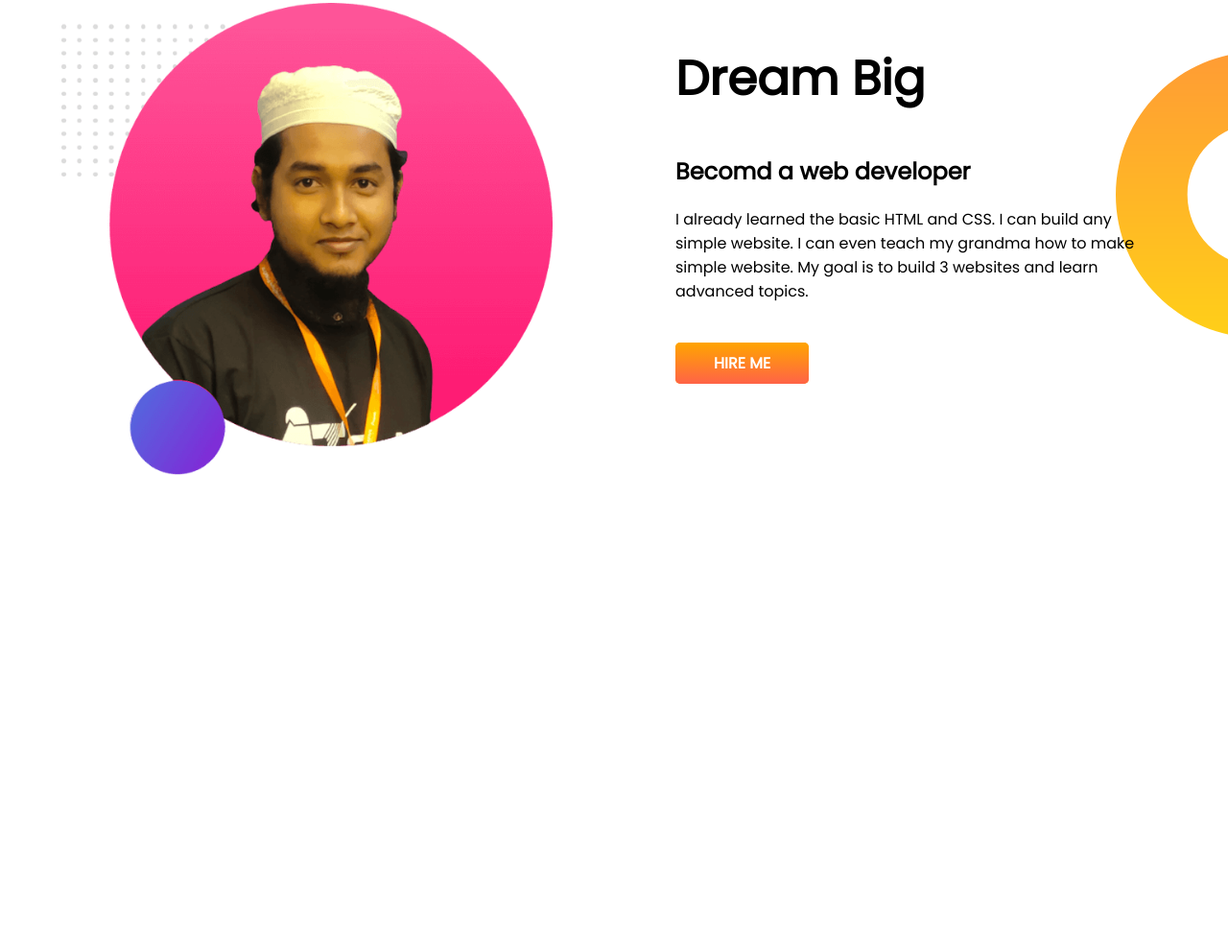
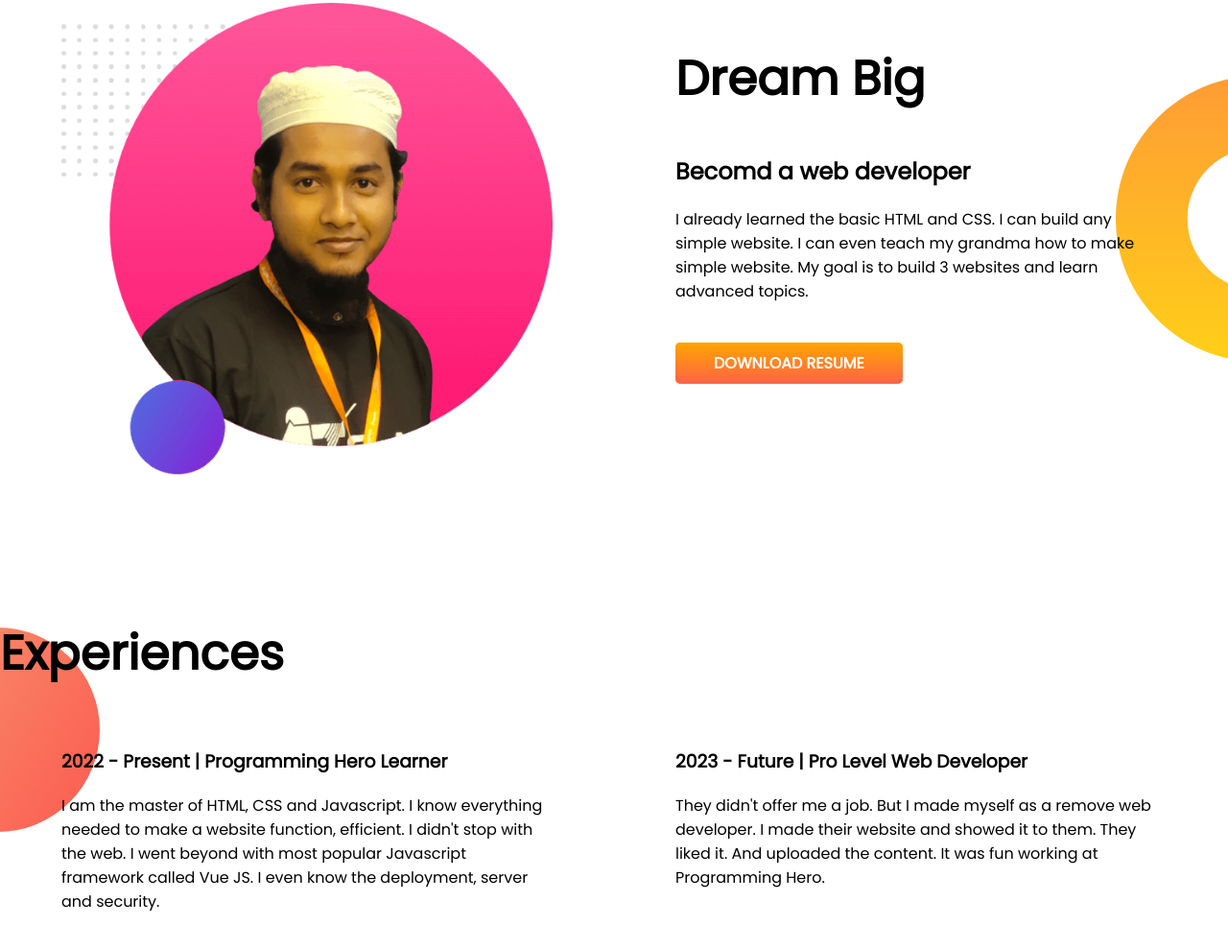
Before and after one commit to immdraselkhan/developer-portfolio, a plain HTML site: page index.html in a window 1280 px wide. Shown: the part 826-1814 px from the top of the page at 96% size. Before the commit the page ends 1378 px from the top, so only its background shows below. Drawn offline with Linux system fonts and the light colour scheme.

Commit message:
third section added

```diff
--- a/css/style.css
+++ b/css/style.css
@@ -12,10 +12,9 @@ h1 {
     color: #ffa500;
 }
 
-section {
+.container {
     display: flex;
     margin-bottom: 50px;
-    padding-top: 100px;
 }
 
 .half-width {
@@ -43,12 +42,21 @@ section {
 }
 
 .first-section {
+    padding: 100px 0 50px;
     background-image: url(/images/first-section-bg.png);
     background-repeat: no-repeat;
 }
 
 .second-section {
+    padding-top: 50px;
     background-image: url(/images/second-section-bg.png);
     background-position: right;
     background-repeat: no-repeat;
 }
+
+.third-section {
+    padding-top: 50px;
+    background-image: url(/images/third-section-bg.png);
+    background-position: center left;
+    background-repeat: no-repeat;
+}
--- a/index.html
+++ b/index.html
@@ -11,7 +11,7 @@
     <link rel="stylesheet" href="/css/style.css">
 </head>
 <body>
-    <section class="first-section">
+    <section class="container first-section">
         <div class="half-width">
             <h1>Welcome To</h1>
             <h1><span class="fancy-heading">Md Rasel Khan</span> World</h1>
@@ -23,7 +23,7 @@
             <img src="images/rasel-with-bg_1.png" alt="">
         </div>
     </section>
-    <section class="second-section">
+    <section class="container second-section">
         <div class="half-width">
             <img src="/images/rasel-with-bg_2.png" alt="">
         </div>
@@ -31,7 +31,20 @@
             <h1>Dream Big</h1>
             <h2>Becomd a web developer</h2>
             <p>I already learned the basic HTML and CSS. I can build any simple website. I can even teach my grandma how to make simple website. My goal is to build 3 websites and learn advanced topics.</p>
-            <span class="btn"><a href="https://linkedin.com/in/immdraselkhan" target="_blank" class="button">HIRE ME</a></span>
+            <span class="btn"><a href="#" target="_blank" class="button">DOWNLOAD RESUME</a></span>
+        </div>
+    </section>
+    <section class="third-section">
+        <h1>Experiences</h1>
+        <div class="container ">
+            <div class="half-width">
+                <h3>2022 - Present | Programming Hero Learner</h3>
+                <p>I am the master of HTML, CSS and Javascript. I know everything needed to make a website function, efficient. I didn't stop with the web. I went beyond with most popular Javascript framework called Vue JS. I even know the deployment, server and security.</p>
+            </div>
+            <div class="half-width">
+                <h3>2023 - Future | Pro Level Web Developer</h3>
+                <p>They didn't offer me a job. But I made myself as a remove web developer. I made their website and showed it to them. They liked it. And uploaded the content. It was fun working at Programming Hero.</p>
+            </div>
         </div>
     </section>
 </body>
```
Also changed, not shown: images/third-section-bg.png (renamed from images/exp-bg.png).
